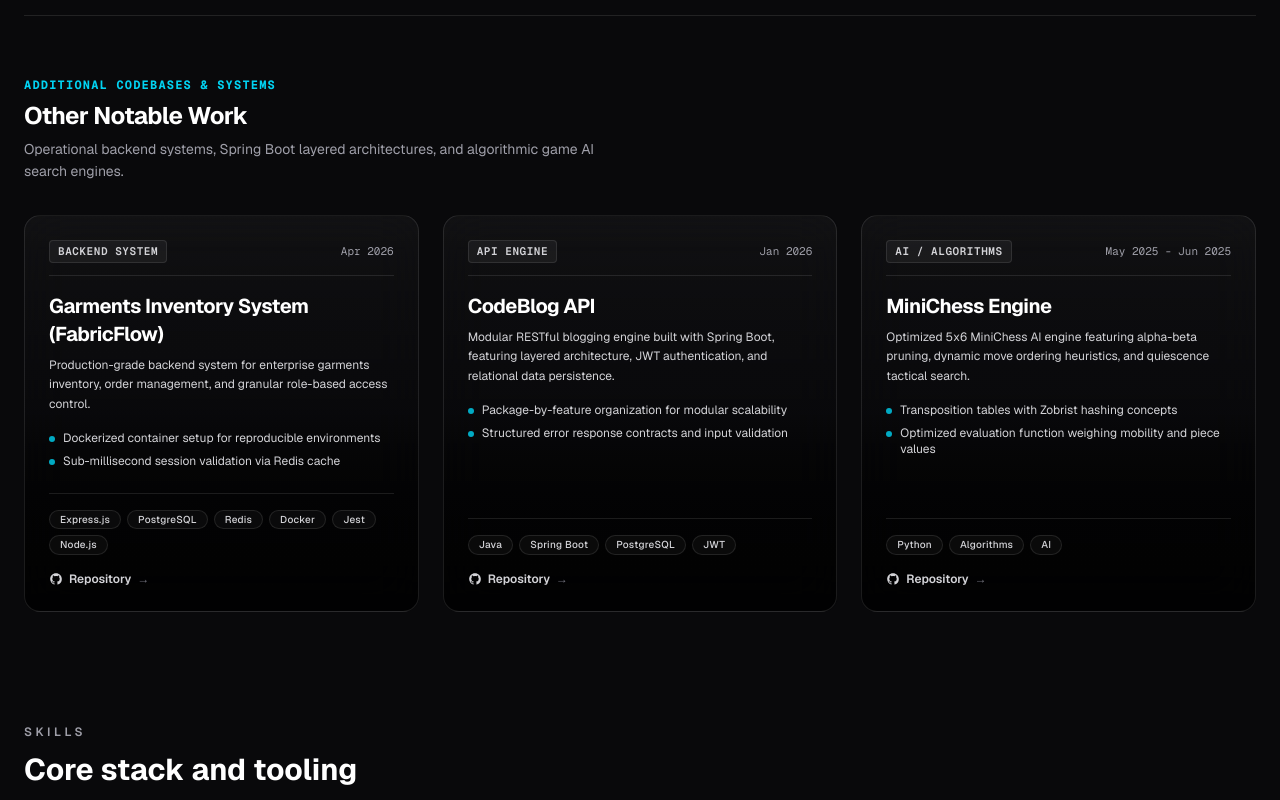
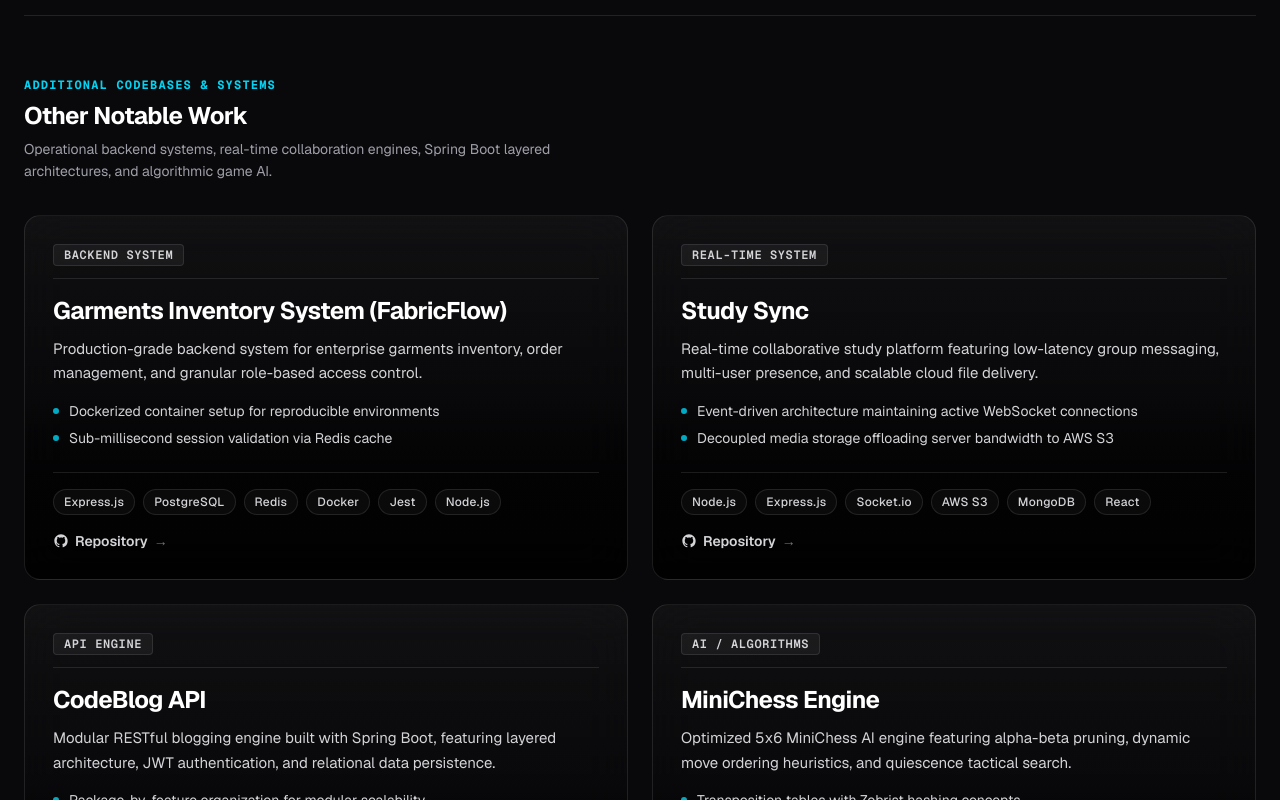
Before and after one commit to jarifulovi/jr-portfolio, a Next.js app: page / in a window 1280 px wide. Shown: the part 5940-6740 px from the top of the page. Built offline with nearby package versions, Linux system fonts and the light colour scheme.

Commit message:
refactor: update secondary project cards layout and add Study Sync project data

```diff
--- a/src/components/sections/ProjectsSection.tsx
+++ b/src/components/sections/ProjectsSection.tsx
@@ -106,7 +106,7 @@ export default function ProjectsSection({ projects }: { projects: Project[] }) {
                   Other Notable Work
                 </h3>
                 <p className="mt-1.5 text-xs sm:text-sm text-zinc-400 max-w-xl leading-relaxed">
-                  Operational backend systems, Spring Boot layered architectures, and algorithmic game AI search engines.
+                  Operational backend systems, real-time collaboration engines, Spring Boot layered architectures, and algorithmic game AI.
                 </p>
               </div>
             </div>
@@ -116,7 +116,7 @@ export default function ProjectsSection({ projects }: { projects: Project[] }) {
               whileInView={{ opacity: 1, y: 0 }}
               viewport={{ once: true, amount: 0.15 }}
               transition={{ duration: 0.5 }}
-              className="grid gap-6 md:grid-cols-2 lg:grid-cols-3"
+              className="grid gap-6 md:grid-cols-2"
             >
               {otherProjects.map((project) => (
                 <SecondaryProjectCard
@@ -128,7 +128,6 @@ export default function ProjectsSection({ projects }: { projects: Project[] }) {
                   repoUrl={project.repoUrl}
                   liveUrl={project.liveUrl}
                   status={project.status}
-                  period={project.period}
                 />
               ))}
             </motion.div>
--- a/src/components/sections/SecondaryProjectCard.tsx
+++ b/src/components/sections/SecondaryProjectCard.tsx
@@ -11,7 +11,6 @@ interface SecondaryProjectProps {
   repoUrl?: string;
   liveUrl?: string;
   status?: string;
-  period?: string;
 }
 
 export const SecondaryProjectCard: React.FC<SecondaryProjectProps> = ({
@@ -22,34 +21,32 @@ export const SecondaryProjectCard: React.FC<SecondaryProjectProps> = ({
   repoUrl,
   liveUrl,
   status,
-  period,
 }) => {
   return (
-    <article className="group flex h-full flex-col justify-between rounded-2xl border border-white/10 bg-gradient-to-b from-white/[0.04] via-zinc-950/60 to-black/80 p-6 backdrop-blur-xl transition-all duration-300 hover:-translate-y-1 hover:border-white/25 hover:shadow-[0_15px_35px_-15px_rgba(0,0,0,0.5)]">
+    <article className="group flex h-full flex-col justify-between rounded-2xl border border-white/10 bg-gradient-to-b from-white/[0.04] via-zinc-950/60 to-black/80 p-6 sm:p-7 backdrop-blur-xl transition-all duration-300 hover:-translate-y-1 hover:border-white/25 hover:shadow-[0_15px_35px_-15px_rgba(0,0,0,0.5)]">
       <div>
-        {/* Top Header Row: Status and Period */}
-        <div className="flex items-center justify-between border-b border-white/10 pb-3 font-mono text-[11px]">
-          <span className="rounded bg-white/5 border border-white/10 px-2 py-0.5 font-semibold uppercase tracking-wider text-zinc-300">
+        {/* Top Header Row: Status Badge */}
+        <div className="flex items-center justify-between border-b border-white/10 pb-3 font-mono text-xs">
+          <span className="rounded bg-white/5 border border-white/10 px-2.5 py-0.5 font-semibold uppercase tracking-wider text-zinc-300">
             {status || "Operational System"}
           </span>
-          {period && <span className="text-zinc-400">{period}</span>}
         </div>
 
         {/* Project Title */}
-        <h4 className="mt-4 text-lg sm:text-xl font-bold tracking-tight text-white transition-colors duration-200 group-hover:text-cyan-300">
+        <h4 className="mt-4 text-xl sm:text-2xl font-bold tracking-tight text-white transition-colors duration-200 group-hover:text-cyan-300">
           {title}
         </h4>
 
         {/* Description */}
-        <p className="mt-2 text-xs leading-relaxed text-zinc-300">
+        <p className="mt-2.5 text-sm sm:text-[15px] leading-relaxed text-zinc-300">
           {description}
         </p>
 
         {/* Key Highlights */}
         {highlights.length > 0 && (
-          <ul className="mt-4 space-y-1.5 text-xs text-zinc-300">
+          <ul className="mt-4 space-y-2 text-xs sm:text-sm text-zinc-300">
             {highlights.slice(0, 2).map((item) => (
-              <li key={item} className="flex items-start gap-2">
+              <li key={item} className="flex items-start gap-2.5">
                 <span className="mt-1.5 h-1.5 w-1.5 shrink-0 rounded-full bg-cyan-400/80" />
                 <span className="leading-snug">{item}</span>
               </li>
@@ -60,26 +57,26 @@ export const SecondaryProjectCard: React.FC<SecondaryProjectProps> = ({
 
       {/* Footer: Tech Stack & Action Links */}
       <div className="mt-6 border-t border-white/10 pt-4">
-        <div className="flex flex-wrap gap-1.5 mb-4">
+        <div className="flex flex-wrap gap-2 mb-4">
           {stack.map((item) => (
             <Badge
               key={item}
               label={item}
               variant="default"
-              className="bg-white/[0.03] border-white/10 text-[10px] text-zinc-300 hover:border-white/20"
+              className="bg-white/[0.03] border-white/10 text-xs text-zinc-300 hover:border-white/20 px-2.5 py-1"
             />
           ))}
         </div>
 
-        <div className="flex items-center gap-3">
+        <div className="flex items-center gap-4">
           {repoUrl && (
             <a
               href={repoUrl}
               target="_blank"
               rel="noreferrer"
-              className="inline-flex items-center gap-1.5 text-xs font-semibold text-zinc-300 transition-colors hover:text-white group/link"
+              className="inline-flex items-center gap-1.5 text-sm font-semibold text-zinc-300 transition-colors hover:text-white group/link"
             >
-              <svg className="h-3.5 w-3.5 fill-current" viewBox="0 0 24 24">
+              <svg className="h-4 w-4 fill-current" viewBox="0 0 24 24">
                 <path
                   fillRule="evenodd"
                   clipRule="evenodd"
@@ -97,7 +94,7 @@ export const SecondaryProjectCard: React.FC<SecondaryProjectProps> = ({
               href={liveUrl}
               target="_blank"
               rel="noreferrer"
-              className="inline-flex items-center gap-1 text-xs font-semibold text-cyan-400 hover:text-cyan-300"
+              className="inline-flex items-center gap-1.5 text-sm font-semibold text-cyan-400 hover:text-cyan-300"
             >
               <span>Live</span>
               <span>↗</span>
--- a/src/data/projects.json
+++ b/src/data/projects.json
@@ -153,6 +153,47 @@
     "image": ""
   },
   {
+    "title": "Study Sync",
+    "description": "Real-time collaborative study platform featuring low-latency group messaging, multi-user presence, and scalable cloud file delivery.",
+    "impact": "Architected low-latency event pipelines using Socket.io and integrated AWS S3 for secure, scalable academic material distribution.",
+    "summary": "Collaborative hub designed to synchronize multiple study groups simultaneously with real-time events and distributed media storage.",
+    "features": [
+      "Bidirectional Socket.io messaging with live typing and presence",
+      "Direct S3-backed file uploading and asset delivery",
+      "Automated event notification workflows across active rooms",
+      "Structured REST API endpoints for user profiles and course materials"
+    ],
+    "highlights": [
+      "Event-driven architecture maintaining active WebSocket connections",
+      "Decoupled media storage offloading server bandwidth to AWS S3"
+    ],
+    "metrics": [
+      {
+        "label": "Protocol",
+        "value": "WebSockets / Socket.io"
+      },
+      {
+        "label": "Storage",
+        "value": "AWS S3 + MongoDB"
+      }
+    ],
+    "stack": [
+      "Node.js",
+      "Express.js",
+      "Socket.io",
+      "AWS S3",
+      "MongoDB",
+      "React"
+    ],
+    "repoUrl": "https://github.com/jarifulovi/Study-Sync",
+    "liveUrl": "",
+    "status": "Real-Time System",
+    "year": "2025",
+    "period": "Jan 2025 - Mar 2025",
+    "featured": false,
+    "image": ""
+  },
+  {
     "title": "CodeBlog API",
     "description": "Modular RESTful blogging engine built with Spring Boot, featuring layered architecture, JWT authentication, and relational data persistence.",
     "impact": "Implemented clean package-by-feature structure with decoupled services, secure controllers, and transactional database integrity.",
```
